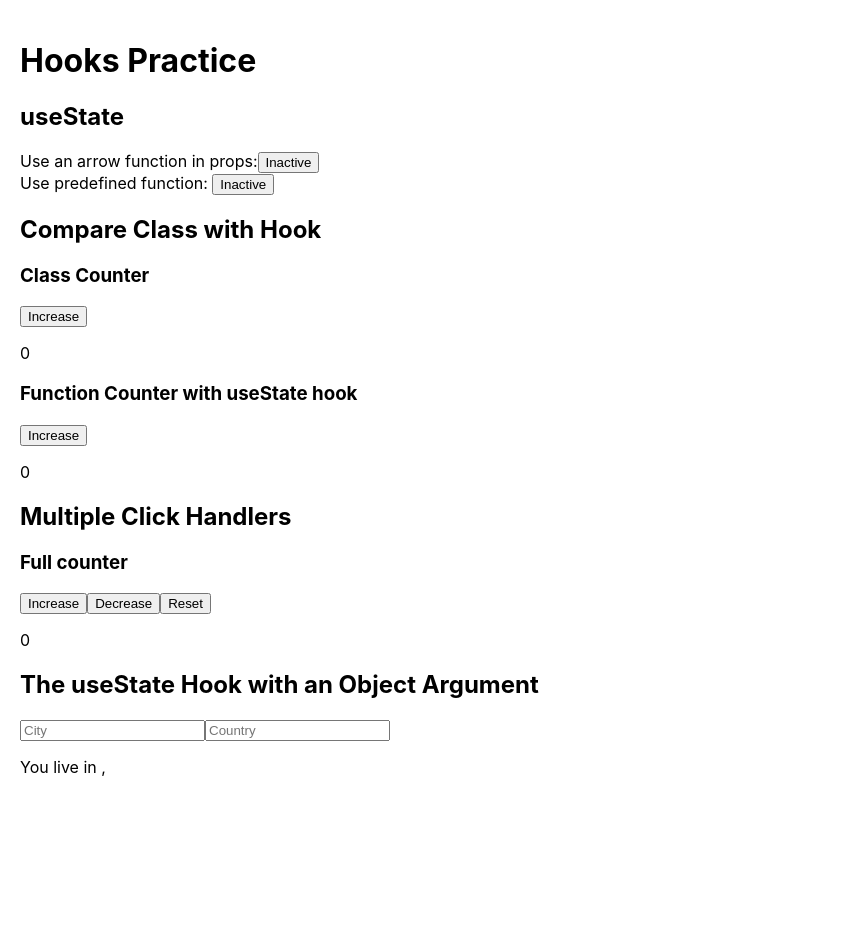
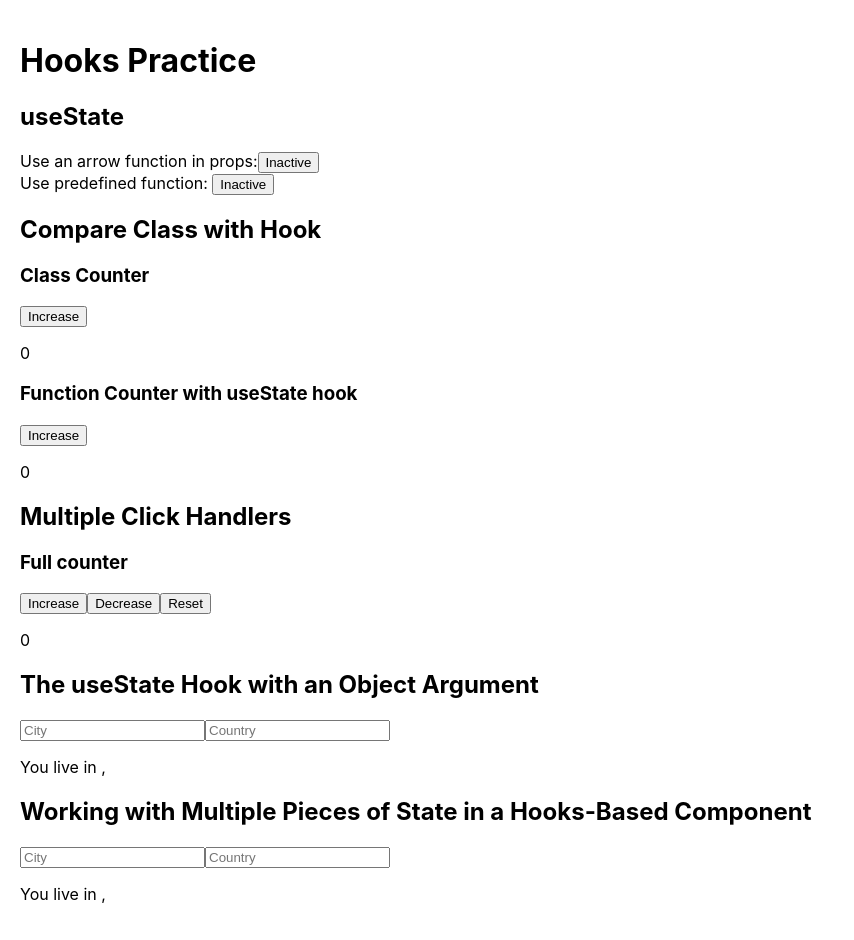
Before and after one commit to Mosoc/react-hooks-practice, a React (Create React App) app: page / in a window 1280 px wide. Shown: the whole page, without its empty margins (0-854 px from the left). Before the commit the page ends 813 px from the top, so only its background shows below. Built offline with nearby package versions, Linux system fonts and the light colour scheme.

Commit message:
Separate object to multihooks

```diff
--- a/src/App.js
+++ b/src/App.js
@@ -3,6 +3,8 @@ import AsBoolean from './UseState/AsBoolean';
 import Counter from './UseState/Counter';
 import CounterEnhancement from './UseState/CounterEnhancement';
 import CountryAndCity from './UseState/CountryAndCity';
+import CountyAndCityPlus from './UseState/CountryAndCityPlus'
+
 
 import './App.css';
 
@@ -14,6 +16,7 @@ function App() {
       <Counter />
       <CounterEnhancement />
       <CountryAndCity />
+      <CountyAndCityPlus />
     </div>
   );
 }
--- /dev/null
+++ b/src/UseState/CountryAndCityPlus.js
@@ -0,0 +1,39 @@
+import React, { useState } from 'react';
+
+function CountyAndCityPlus() {
+  const [city, setCity] = useState('');
+  const [country, setCountry] = useState('');
+  function handleCityChange(event) {
+    setCity(event.target.value)
+  }
+
+  function handleCountryChange(event) {
+    setCountry(event.target.value)
+  }
+
+  return (
+    <section>
+      <h2>Working with Multiple Pieces of State in a Hooks-Based
+      Component</h2>
+      <form>
+        <input
+          type="text"
+          placeholder="City"
+          value={city}
+          onChange={handleCityChange}
+        />
+        <input
+          type="text"
+          placeholder="Country"
+          value={country}
+          onChange={handleCountryChange}
+        />
+        <div>
+          <p>You live in {`${city}, ${country}`}</p>
+        </div>
+      </form>
+    </section>
+  );
+}
+
+export default CountyAndCityPlus;
```
